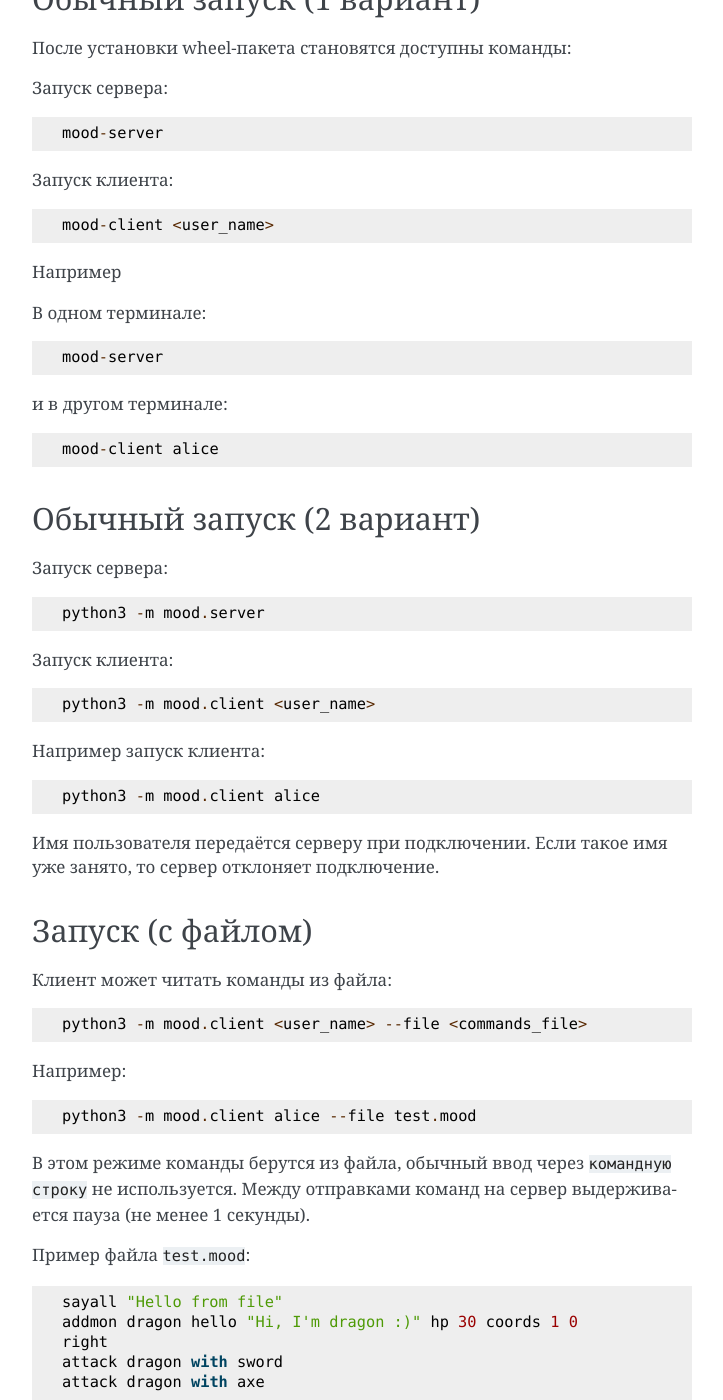
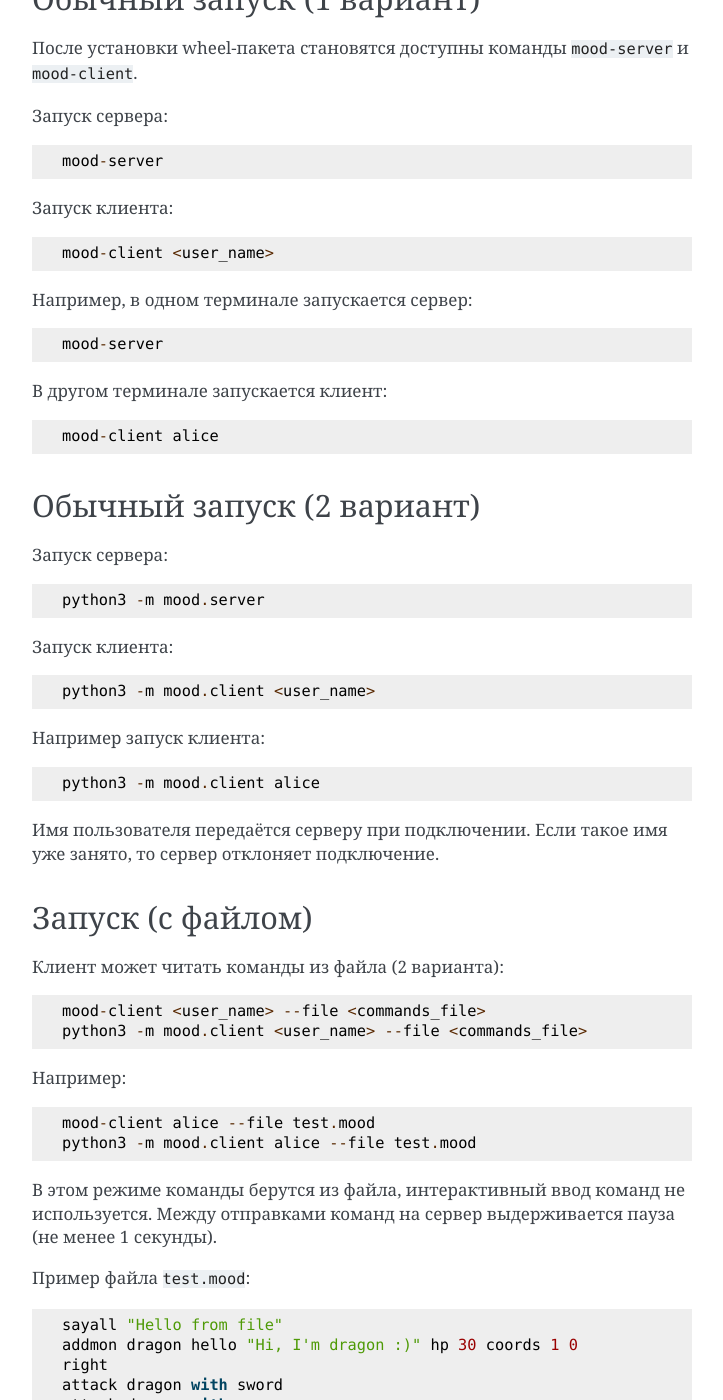
Before and after one commit to yomso-imnida/Prac_6_sem, a Sphinx documentation site: the page built from 20260504/1/doc/index.rst, in a window 1280 px wide and 1400 px high, scrolled down 798 px. Shown: the whole window, without its empty margins (388-1111 px from the left). Built offline with Sphinx 7.4.7, drawn with Linux system fonts in a browser that asks for light colours; some of the changed text lies outside the part shown.

Commit message:
Fixed: documentation

```diff
--- a/20260504/1/doc/index.rst
+++ b/20260504/1/doc/index.rst
@@ -39,7 +39,8 @@ MOOD - многопользовательская игра, где игроки
 Обычный запуск (1 вариант)
 --------------------------
 
-После установки wheel-пакета становятся доступны команды::
+После установки wheel-пакета становятся доступны команды
+``mood-server`` и ``mood-client``.
 
 Запуск сервера::
 
@@ -49,13 +50,11 @@ MOOD - многопользовательская игра, где игроки
 
    mood-client <user_name>
 
-Например
-
-В одном терминале::
+Например, в одном терминале запускается сервер::
 
    mood-server
 
-и в другом терминале::
+В другом терминале запускается клиент::
 
    mood-client alice
 
@@ -81,16 +80,18 @@ MOOD - многопользовательская игра, где игроки
 Запуск (с файлом)
 -----------------
 
-Клиент может читать команды из файла::
+Клиент может читать команды из файла (2 варианта)::
 
+   mood-client <user_name> --file <commands_file>
    python3 -m mood.client <user_name> --file <commands_file>
 
 Например::
 
+   mood-client alice --file test.mood
    python3 -m mood.client alice --file test.mood
 
-В этом режиме команды берутся из файла, обычный ввод через ``командную
-строку`` не используется. Между отправками команд на сервер выдерживается
+В этом режиме команды берутся из файла, интерактивный ввод команд
+не используется. Между отправками команд на сервер выдерживается
 пауза (не менее 1 секунды).
 
 Пример файла ``test.mood``::
@@ -209,6 +218,11 @@ MOOD-чат
 
 Все подключённые игроки получают сообщение мгновенно.
 
+Например, сервер рассылает сообщение всем подключенным игрокам
+с именем отправителя::
+
+   alice: Let's attack dragon
+
 
 Архитектура проекта
 -------------------
```
Also changed, not shown: other parts of 20260504/1/doc/index.rst (+13 -1 lines), 20260504/1/doc/API.rst (+9 -2 lines).
